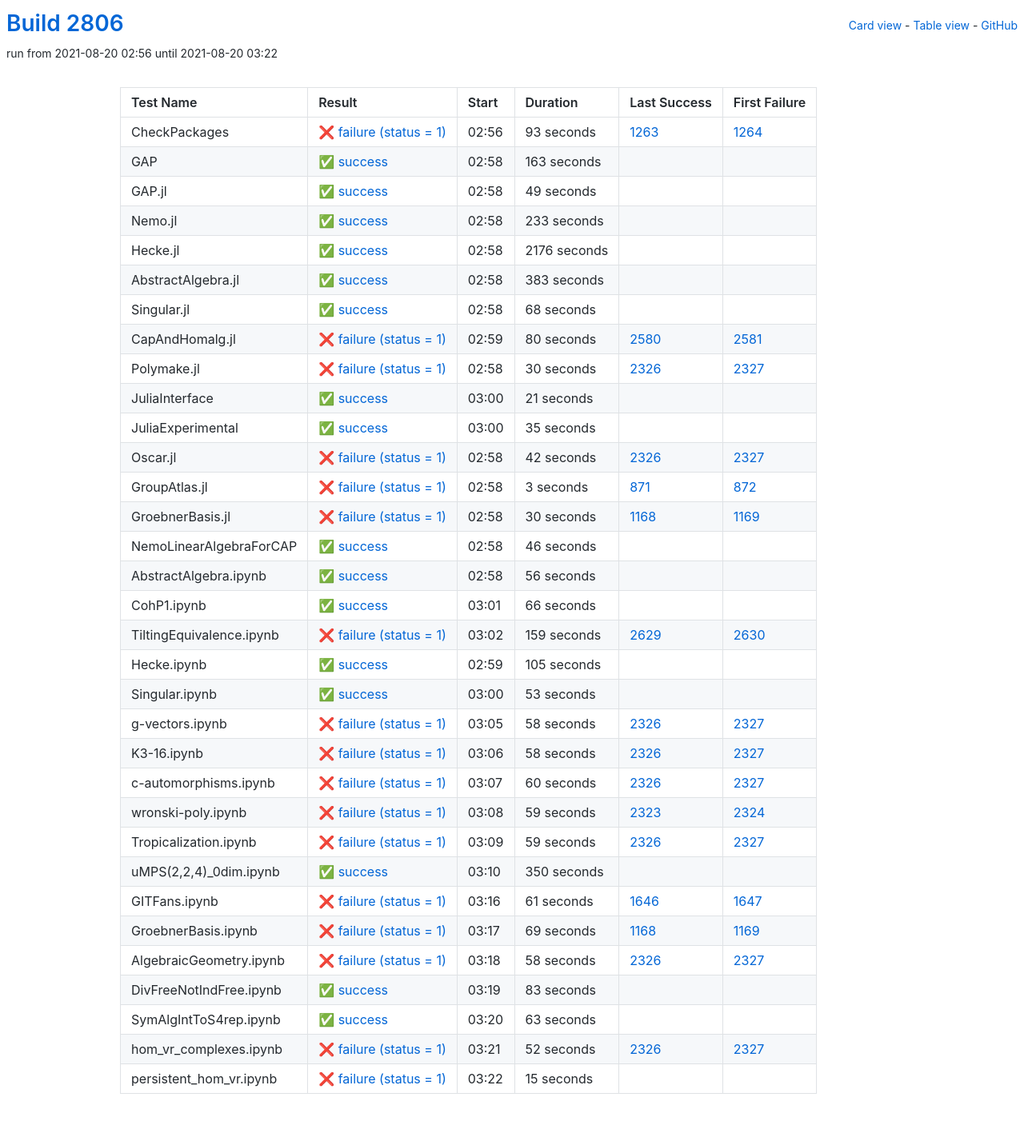
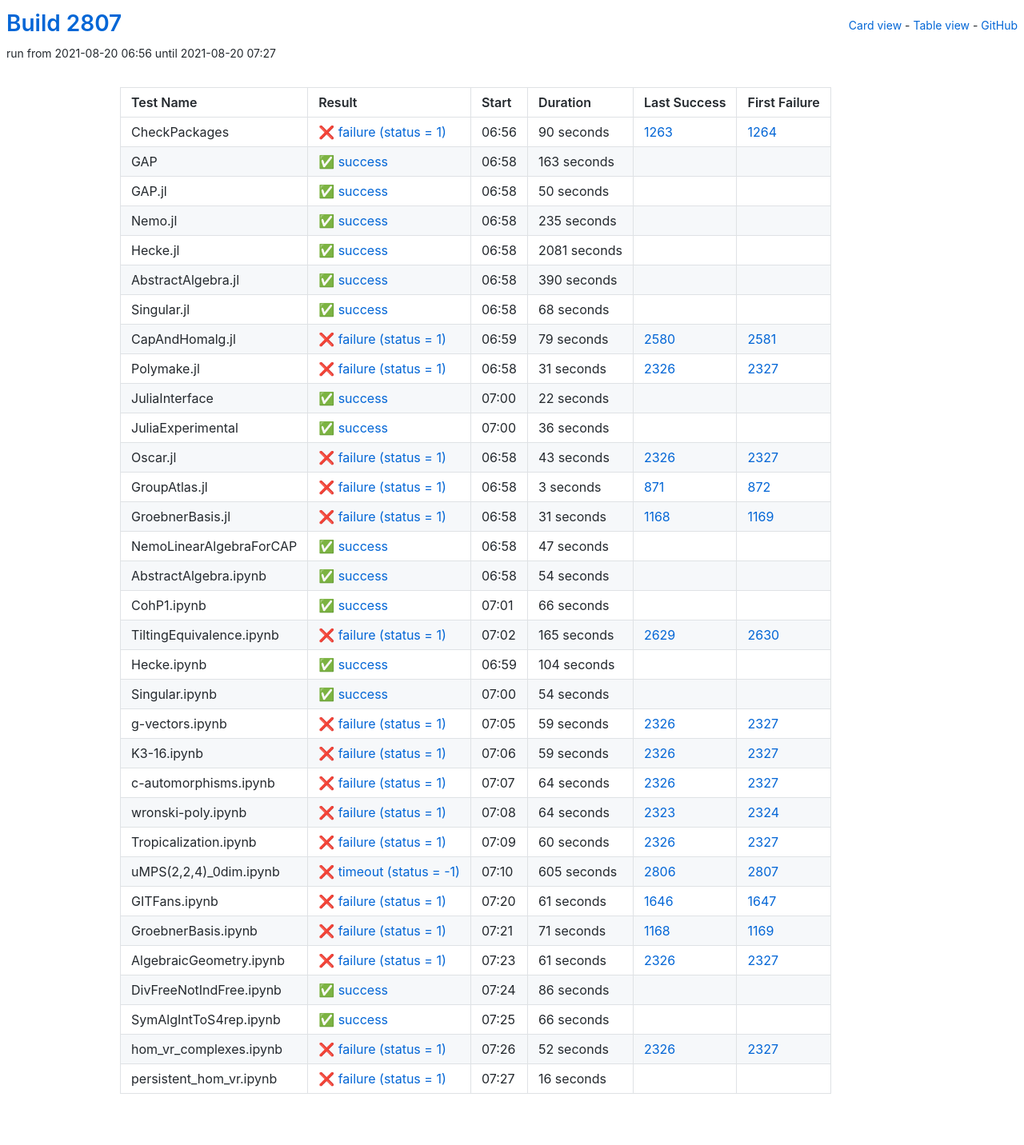
Before and after one commit to oscar-system/oscar-ci-status-stable, a Jekyll site: the page built from table.html, in a window 1280 px wide. Shown: the whole page at 80% size. Built offline with Jekyll 4.4.1, drawn with Linux system fonts in a browser that asks for light colours.

Commit message:
Build #2807

```diff
--- a/_data/ci.yml
+++ b/_data/ci.yml
@@ -1,6 +1,6 @@
 ---
-build: 2806
-build_url: https://oscarci.mathematik.uni-kl.de/job/oscar-stable/2806/
+build: 2807
+build_url: https://oscarci.mathematik.uni-kl.de/job/oscar-stable/2807/
 job: oscar-stable
 organization: oscar-system
 repo: oscar-ci-status-stable
@@ -8,20 +8,20 @@ repourl: https://github.com/oscar-system/oscar-ci-status-stable
 tests:
 - name: CheckPackages
   id: checkpackages
-  log: https://oscarci.mathematik.uni-kl.de/job/oscar-stable/2806/artifact/logs/build-2806/CheckPackages.log
-  start: 2021-08-20 02:56
+  log: https://oscarci.mathematik.uni-kl.de/job/oscar-stable/2807/artifact/logs/build-2807/CheckPackages.log
+  start: 2021-08-20 06:56
   success: false
   exitcode: 1
   status: failure
-  duration: 93
+  duration: 90
   last_success: 1263
   last_success_url: https://oscarci.mathematik.uni-kl.de/job/oscar-stable/1263/
   first_failure: 1264
   first_failure_url: https://oscarci.mathematik.uni-kl.de/job/oscar-stable/1264/
 - name: GAP
   id: gap
-  log: https://oscarci.mathematik.uni-kl.de/job/oscar-stable/2806/artifact/logs/build-2806/GAP.log
-  start: 2021-08-20 02:58
+  log: https://oscarci.mathematik.uni-kl.de/job/oscar-stable/2807/artifact/logs/build-2807/GAP.log
+  start: 2021-08-20 06:58
   success: true
   exitcode: 0
   status: success
@@ -32,56 +32,56 @@ tests:
   first_failure_url:
 - name: GAP.jl
   id: gap-jl
-  log: https://oscarci.mathematik.uni-kl.de/job/oscar-stable/2806/artifact/logs/build-2806/GAP.jl.log
-  start: 2021-08-20 02:58
+  log: https://oscarci.mathematik.uni-kl.de/job/oscar-stable/2807/artifact/logs/build-2807/GAP.jl.log
+  start: 2021-08-20 06:58
   success: true
   exitcode: 0
   status: success
-  duration: 49
+  duration: 50
   last_success: false
   last_success_url:
   first_failure: false
   first_failure_url:
 - name: Nemo.jl
   id: nemo-jl
-  log: https://oscarci.mathematik.uni-kl.de/job/oscar-stable/2806/artifact/logs/build-2806/Nemo.jl.log
-  start: 2021-08-20 02:58
+  log: https://oscarci.mathematik.uni-kl.de/job/oscar-stable/2807/artifact/logs/build-2807/Nemo.jl.log
+  start: 2021-08-20 06:58
   success: true
   exitcode: 0
   status: success
-  duration: 233
+  duration: 235
   last_success: false
   last_success_url:
   first_failure: false
   first_failure_url:
 - name: Hecke.jl
   id: hecke-jl
-  log: https://oscarci.mathematik.uni-kl.de/job/oscar-stable/2806/artifact/logs/build-2806/Hecke.jl.log
-  start: 2021-08-20 02:58
+  log: https://oscarci.mathematik.uni-kl.de/job/oscar-stable/2807/artifact/logs/build-2807/Hecke.jl.log
+  start: 2021-08-20 06:58
   success: true
   exitcode: 0
   status: success
-  duration: 2176
+  duration: 2081
   last_success: false
   last_success_url:
   first_failure: false
   first_failure_url:
 - name: AbstractAlgebra.jl
   id: abstractalgebra-jl
-  log: https://oscarci.mathematik.uni-kl.de/job/oscar-stable/2806/artifact/logs/build-2806/AbstractAlgebra.jl.log
-  start: 2021-08-20 02:58
+  log: https://oscarci.mathematik.uni-kl.de/job/oscar-stable/2807/artifact/logs/build-2807/AbstractAlgebra.jl.log
+  start: 2021-08-20 06:58
   success: true
   exitcode: 0
   status: success
-  duration: 383
+  duration: 390
   last_success: false
   last_success_url:
   first_failure: false
   first_failure_url:
 - name: Singular.jl
   id: singular-jl
-  log: https://oscarci.mathematik.uni-kl.de/job/oscar-stable/2806/artifact/logs/build-2806/Singular.jl.log
-  start: 2021-08-20 02:58
+  log: https://oscarci.mathematik.uni-kl.de/job/oscar-stable/2807/artifact/logs/build-2807/Singular.jl.log
+  start: 2021-08-20 06:58
   success: true
   exitcode: 0
   status: success
@@ -92,68 +92,68 @@ tests:
   first_failure_url:
 - name: CapAndHomalg.jl
   id: capandhomalg-jl
-  log: https://oscarci.mathematik.uni-kl.de/job/oscar-stable/2806/artifact/logs/build-2806/CapAndHomalg.jl.log
-  start: 2021-08-20 02:59
+  log: https://oscarci.mathematik.uni-kl.de/job/oscar-stable/2807/artifact/logs/build-2807/CapAndHomalg.jl.log
+  start: 2021-08-20 06:59
   success: false
   exitcode: 1
   status: failure
-  duration: 80
+  duration: 79
   last_success: 2580
   last_success_url: https://oscarci.mathematik.uni-kl.de/job/oscar-stable/2580/
   first_failure: 2581
   first_failure_url: https://oscarci.mathematik.uni-kl.de/job/oscar-stable/2581/
 - name: Polymake.jl
   id: polymake-jl
-  log: https://oscarci.mathematik.uni-kl.de/job/oscar-stable/2806/artifact/logs/build-2806/Polymake.jl.log
-  start: 2021-08-20 02:58
+  log: https://oscarci.mathematik.uni-kl.de/job/oscar-stable/2807/artifact/logs/build-2807/Polymake.jl.log
+  start: 2021-08-20 06:58
   success: false
   exitcode: 1
   status: failure
-  duration: 30
+  duration: 31
   last_success: 2326
   last_success_url: https://oscarci.mathematik.uni-kl.de/job/oscar-stable/2326/
   first_failure: 2327
   first_failure_url: https://oscarci.mathematik.uni-kl.de/job/oscar-stable/2327/
 - name: JuliaInterface
   id: juliainterface
-  log: https://oscarci.mathematik.uni-kl.de/job/oscar-stable/2806/artifact/logs/build-2806/JuliaInterface.log
-  start: 2021-08-20 03:00
+  log: https://oscarci.mathematik.uni-kl.de/job/oscar-stable/2807/artifact/logs/build-2807/JuliaInterface.log
+  start: 2021-08-20 07:00
   success: true
   exitcode: 0
   status: success
-  duration: 21
+  duration: 22
   last_success: false
   last_success_url:
   first_failure: false
   first_failure_url:
 - name: JuliaExperimental
   id: juliaexperimental
-  log: https://oscarci.mathematik.uni-kl.de/job/oscar-stable/2806/artifact/logs/build-2806/JuliaExperimental.log
-  start: 2021-08-20 03:00
+  log: https://oscarci.mathematik.uni-kl.de/job/oscar-stable/2807/artifact/logs/build-2807/JuliaExperimental.log
+  start: 2021-08-20 07:00
   success: true
   exitcode: 0
   status: success
-  duration: 35
+  duration: 36
   last_success: false
   last_success_url:
   first_failure: false
   first_failure_url:
 - name: Oscar.jl
   id: oscar-jl
-  log: https://oscarci.mathematik.uni-kl.de/job/oscar-stable/2806/artifact/logs/build-2806/Oscar.jl.log
-  start: 2021-08-20 02:58
+  log: https://oscarci.mathematik.uni-kl.de/job/oscar-stable/2807/artifact/logs/build-2807/Oscar.jl.log
+  start: 2021-08-20 06:58
   success: false
   exitcode: 1
   status: failure
-  duration: 42
+  duration: 43
   last_success: 2326
   last_success_url: https://oscarci.mathematik.uni-kl.de/job/oscar-stable/2326/
   first_failure: 2327
   first_failure_url: https://oscarci.mathematik.uni-kl.de/job/oscar-stable/2327/
 - name: GroupAtlas.jl
   id: groupatlas-jl
-  log: https://oscarci.mathematik.uni-kl.de/job/oscar-stable/2806/artifact/logs/build-2806/GroupAtlas.jl.log
-  start: 2021-08-20 02:58
+  log: https://oscarci.mathematik.uni-kl.de/job/oscar-stable/2807/artifact/logs/build-2807/GroupAtlas.jl.log
+  start: 2021-08-20 06:58
   success: false
   exitcode: 1
   status: failure
@@ -164,44 +164,44 @@ tests:
   first_failure_url: https://oscarci.mathematik.uni-kl.de/job/oscar-stable/872/
 - name: GroebnerBasis.jl
   id: groebnerbasis-jl
-  log: https://oscarci.mathematik.uni-kl.de/job/oscar-stable/2806/artifact/logs/build-2806/GroebnerBasis.jl.log
-  start: 2021-08-20 02:58
+  log: https://oscarci.mathematik.uni-kl.de/job/oscar-stable/2807/artifact/logs/build-2807/GroebnerBasis.jl.log
+  start: 2021-08-20 06:58
   success: false
   exitcode: 1
   status: failure
-  duration: 30
+  duration: 31
   last_success: 1168
   last_success_url: https://oscarci.mathematik.uni-kl.de/job/oscar-stable/1168/
   first_failure: 1169
   first_failure_url: https://oscarci.mathematik.uni-kl.de/job/oscar-stable/1169/
 - name: NemoLinearAlgebraForCAP
   id: nemolinearalgebraforcap
-  log: https://oscarci.mathematik.uni-kl.de/job/oscar-stable/2806/artifact/logs/build-2806/NemoLinearAlgebraForCAP.log
-  start: 2021-08-20 02:58
+  log: https://oscarci.mathematik.uni-kl.de/job/oscar-stable/2807/artifact/logs/build-2807/NemoLinearAlgebraForCAP.log
+  start: 2021-08-20 06:58
   success: true
   exitcode: 0
   status: success
-  duration: 46
+  duration: 47
   last_success: false
   last_success_url:
   first_failure: false
   first_failure_url:
 - name: AbstractAlgebra.ipynb
   id: abstractalgebra-ipynb
-  log: https://oscarci.mathematik.uni-kl.de/job/oscar-stable/2806/artifact/logs/build-2806/AbstractAlgebra.ipynb.log
-  start: 2021-08-20 02:58
+  log: https://oscarci.mathematik.uni-kl.de/job/oscar-stable/2807/artifact/logs/build-2807/AbstractAlgebra.ipynb.log
+  start: 2021-08-20 06:58
   success: true
   exitcode: 0
   status: success
-  duration: 56
+  duration: 54
   last_success: false
   last_success_url:
   first_failure: false
   first_failure_url:
 - name: CohP1.ipynb
   id: cohp1-ipynb
-  log: https://oscarci.mathematik.uni-kl.de/job/oscar-stable/2806/artifact/logs/build-2806/CohP1.ipynb.log
-  start: 2021-08-20 03:01
+  log: https://oscarci.mathematik.uni-kl.de/job/oscar-stable/2807/artifact/logs/build-2807/CohP1.ipynb.log
+  start: 2021-08-20 07:01
   success: true
   exitcode: 0
   status: success
@@ -212,68 +212,92 @@ tests:
   first_failure_url:
 - name: TiltingEquivalence.ipynb
   id: tiltingequivalence-ipynb
-  log: https://oscarci.mathematik.uni-kl.de/job/oscar-stable/2806/artifact/logs/build-2806/TiltingEquivalence.ipynb.log
-  start: 2021-08-20 03:02
+  log: https://oscarci.mathematik.uni-kl.de/job/oscar-stable/2807/artifact/logs/build-2807/TiltingEquivalence.ipynb.log
+  start: 2021-08-20 07:02
   success: false
   exitcode: 1
   status: failure
-  duration: 159
+  duration: 165
   last_success: 2629
   last_success_url: https://oscarci.mathematik.uni-kl.de/job/oscar-stable/2629/
   first_failure: 2630
   first_failure_url: https://oscarci.mathematik.uni-kl.de/job/oscar-stable/2630/
 - name: Hecke.ipynb
   id: hecke-ipynb
-  log: https://oscarci.mathematik.uni-kl.de/job/oscar-stable/2806/artifact/logs/build-2806/Hecke.ipynb.log
-  start: 2021-08-20 02:59
+  log: https://oscarci.mathematik.uni-kl.de/job/oscar-stable/2807/artifact/logs/build-2807/Hecke.ipynb.log
+  start: 2021-08-20 06:59
   success: true
   exitcode: 0
   status: success
-  duration: 105
+  duration: 104
   last_success: false
   last_success_url:
   first_failure: false
   first_failure_url:
 - name: Singular.ipynb
   id: singular-ipynb
-  log: https://oscarci.mathematik.uni-kl.de/job/oscar-stable/2806/artifact/logs/build-2806/Singular.ipynb.log
-  start: 2021-08-20 03:00
+  log: https://oscarci.mathematik.uni-kl.de/job/oscar-stable/2807/artifact/logs/build-2807/Singular.ipynb.log
+  start: 2021-08-20 07:00
   success: true
   exitcode: 0
   status: success
-  duration: 53
+  duration: 54
   last_success: false
   last_success_url:
   first_failure: false
   first_failure_url:
 - name: g-vectors.ipynb
   id: g-vectors-ipynb
-  log: https://oscarci.mathematik.uni-kl.de/job/oscar-stable/2806/artifact/logs/build-2806/g-vectors.ipynb.log
-  start: 2021-08-20 03:05
+  log: https://oscarci.mathematik.uni-kl.de/job/oscar-stable/2807/artifact/logs/build-2807/g-vectors.ipynb.log
+  start: 2021-08-20 07:05
   success: false
   exitcode: 1
   status: failure
-  duration: 58
+  duration: 59
   last_success: 2326
   last_success_url: https://oscarci.mathematik.uni-kl.de/job/oscar-stable/2326/
   first_failure: 2327
   first_failure_url: https://oscarci.mathematik.uni-kl.de/job/oscar-stable/2327/
 - name: K3-16.ipynb
   id: k3-16-ipynb
-  log: https://oscarci.mathematik.uni-kl.de/job/oscar-stable/2806/artifact/logs/build-2806/K3-16.ipynb.log
-  start: 2021-08-20 03:06
+  log: https://oscarci.mathematik.uni-kl.de/job/oscar-stable/2807/artifact/logs/build-2807/K3-16.ipynb.log
+  start: 2021-08-20 07:06
   success: false
   exitcode: 1
   status: failure
-  duration: 58
+  duration: 59
   last_success: 2326
   last_success_url: https://oscarci.mathematik.uni-kl.de/job/oscar-stable/2326/
   first_failure: 2327
   first_failure_url: https://oscarci.mathematik.uni-kl.de/job/oscar-stable/2327/
 - name: c-automorphisms.ipynb
   id: c-automorphisms-ipynb
-  log: https://oscarci.mathematik.uni-kl.de/job/oscar-stable/2806/artifact/logs/build-2806/c-automorphisms.ipynb.log
-  start: 2021-08-20 03:07
+  log: https://oscarci.mathematik.uni-kl.de/job/oscar-stable/2807/artifact/logs/build-2807/c-automorphisms.ipynb.log
+  start: 2021-08-20 07:07
+  success: false
+  exitcode: 1
+  status: failure
+  duration: 64
+  last_success: 2326
+  last_success_url: https://oscarci.mathematik.uni-kl.de/job/oscar-stable/2326/
+  first_failure: 2327
+  first_failure_url: https://oscarci.mathematik.uni-kl.de/job/oscar-stable/2327/
+- name: wronski-poly.ipynb
+  id: wronski-poly-ipynb
+  log: https://oscarci.mathematik.uni-kl.de/job/oscar-stable/2807/artifact/logs/build-2807/wronski-poly.ipynb.log
+  start: 2021-08-20 07:08
+  success: false
+  exitcode: 1
+  status: failure
+  duration: 64
+  last_success: 2323
+  last_success_url: https://oscarci.mathematik.uni-kl.de/job/oscar-stable/2323/
+  first_failure: 2324
+  first_failure_url: https://oscarci.mathematik.uni-kl.de/job/oscar-stable/2324/
+- name: Tropicalization.ipynb
+  id: tropicalization-ipynb
+  log: https://oscarci.mathematik.uni-kl.de/job/oscar-stable/2807/artifact/logs/build-2807/Tropicalization.ipynb.log
+  start: 2021-08-20 07:09
   success: false
   exitcode: 1
   status: failure
@@ -282,46 +306,22 @@ tests:
   last_success_url: https://oscarci.mathematik.uni-kl.de/job/oscar-stable/2326/
   first_failure: 2327
   first_failure_url: https://oscarci.mathematik.uni-kl.de/job/oscar-stable/2327/
-- name: wronski-poly.ipynb
-  id: wronski-poly-ipynb
-  log: https://oscarci.mathematik.uni-kl.de/job/oscar-stable/2806/artifact/logs/build-2806/wronski-poly.ipynb.log
-  start: 2021-08-20 03:08
-  success: false
-  exitcode: 1
-  status: failure
-  duration: 59
-  last_success: 2323
-  last_success_url: https://oscarci.mathematik.uni-kl.de/job/oscar-stable/2323/
-  first_failure: 2324
-  first_failure_url: https://oscarci.mathematik.uni-kl.de/job/oscar-stable/2324/
-- name: Tropicalization.ipynb
-  id: tropicalization-ipynb
-  log: https://oscarci.mathematik.uni-kl.de/job/oscar-stable/2806/artifact/logs/build-2806/Tropicalization.ipynb.log
-  start: 2021-08-20 03:09
-  success: false
-  exitcode: 1
-  status: failure
-  duration: 59
-  last_success: 2326
-  last_success_url: https://oscarci.mathematik.uni-kl.de/job/oscar-stable/2326/
-  first_failure: 2327
-  first_failure_url: https://oscarci.mathematik.uni-kl.de/job/oscar-stable/2327/
 - name: uMPS(2,2,4)_0dim.ipynb
   id: umps-2-2-4-0dim-ipynb
-  log: https://oscarci.mathematik.uni-kl.de/job/oscar-stable/2806/artifact/logs/build-2806/uMPS-2-2-4-_0dim.ipynb.log
-  start: 2021-08-20 03:10
-  success: true
-  exitcode: 0
-  status: success
-  duration: 350
-  last_success: false
-  last_success_url:
-  first_failure: false
-  first_failure_url:
+  log: https://oscarci.mathematik.uni-kl.de/job/oscar-stable/2807/artifact/logs/build-2807/uMPS-2-2-4-_0dim.ipynb.log
+  start: 2021-08-20 07:10
+  success: false
+  exitcode: -1
+  status: timeout
+  duration: 605
+  last_success: 2806
+  last_success_url: https://oscarci.mathematik.uni-kl.de/job/oscar-stable/2806/
+  first_failure: 2807
+  first_failure_url: https://oscarci.mathematik.uni-kl.de/job/oscar-stable/2807/
 - name: GITFans.ipynb
   id: gitfans-ipynb
-  log: https://oscarci.mathematik.uni-kl.de/job/oscar-stable/2806/artifact/logs/build-2806/GITFans.ipynb.log
-  start: 2021-08-20 03:16
+  log: https://oscarci.mathematik.uni-kl.de/job/oscar-stable/2807/artifact/logs/build-2807/GITFans.ipynb.log
+  start: 2021-08-20 07:20
   success: false
   exitcode: 1
   status: failure
@@ -332,56 +332,56 @@ tests:
   first_failure_url: https://oscarci.mathematik.uni-kl.de/job/oscar-stable/1647/
 - name: GroebnerBasis.ipynb
   id: groebnerbasis-ipynb
-  log: https://oscarci.mathematik.uni-kl.de/job/oscar-stable/2806/artifact/logs/build-2806/GroebnerBasis.ipynb.log
-  start: 2021-08-20 03:17
+  log: https://oscarci.mathematik.uni-kl.de/job/oscar-stable/2807/artifact/logs/build-2807/GroebnerBasis.ipynb.log
+  start: 2021-08-20 07:21
   success: false
   exitcode: 1
   status: failure
-  duration: 69
+  duration: 71
   last_success: 1168
   last_success_url: https://oscarci.mathematik.uni-kl.de/job/oscar-stable/1168/
   first_failure: 1169
   first_failure_url: https://oscarci.mathematik.uni-kl.de/job/oscar-stable/1169/
 - name: AlgebraicGeometry.ipynb
   id: algebraicgeometry-ipynb
-  log: https://oscarci.mathematik.uni-kl.de/job/oscar-stable/2806/artifact/logs/build-2806/AlgebraicGeometry.ipynb.log
-  start: 2021-08-20 03:18
+  log: https://oscarci.mathematik.uni-kl.de/job/oscar-stable/2807/artifact/logs/build-2807/AlgebraicGeometry.ipynb.log
+  start: 2021-08-20 07:23
   success: false
   exitcode: 1
   status: failure
-  duration: 58
+  duration: 61
   last_success: 2326
   last_success_url: https://oscarci.mathematik.uni-kl.de/job/oscar-stable/2326/
   first_failure: 2327
   first_failure_url: https://oscarci.mathematik.uni-kl.de/job/oscar-stable/2327/
 - name: DivFreeNotIndFree.ipynb
   id: divfreenotindfree-ipynb
-  log: https://oscarci.mathematik.uni-kl.de/job/oscar-stable/2806/artifact/logs/build-2806/DivFreeNotIndFree.ipynb.log
-  start: 2021-08-20 03:19
+  log: https://oscarci.mathematik.uni-kl.de/job/oscar-stable/2807/artifact/logs/build-2807/DivFreeNotIndFree.ipynb.log
+  start: 2021-08-20 07:24
   success: true
   exitcode: 0
   status: success
-  duration: 83
+  duration: 86
   last_success: false
   last_success_url:
   first_failure: false
   first_failure_url:
 - name: SymAlgIntToS4rep.ipynb
   id: symalginttos4rep-ipynb
-  log: https://oscarci.mathematik.uni-kl.de/job/oscar-stable/2806/artifact/logs/build-2806/SymAlgIntToS4rep.ipynb.log
-  start: 2021-08-20 03:20
+  log: https://oscarci.mathematik.uni-kl.de/job/oscar-stable/2807/artifact/logs/build-2807/SymAlgIntToS4rep.ipynb.log
+  start: 2021-08-20 07:25
   success: true
   exitcode: 0
   status: success
-  duration: 63
+  duration: 66
   last_success: false
   last_success_url:
   first_failure: false
   first_failure_url:
 - name: hom_vr_complexes.ipynb
   id: hom-vr-complexes-ipynb
-  log: https://oscarci.mathematik.uni-kl.de/job/oscar-stable/2806/artifact/logs/build-2806/hom_vr_complexes.ipynb.log
-  start: 2021-08-20 03:21
+  log: https://oscarci.mathematik.uni-kl.de/job/oscar-stable/2807/artifact/logs/build-2807/hom_vr_complexes.ipynb.log
+  start: 2021-08-20 07:26
   success: false
   exitcode: 1
   status: failure
@@ -392,12 +392,12 @@ tests:
   first_failure_url: https://oscarci.mathematik.uni-kl.de/job/oscar-stable/2327/
 - name: persistent_hom_vr.ipynb
   id: persistent-hom-vr-ipynb
-  log: https://oscarci.mathematik.uni-kl.de/job/oscar-stable/2806/artifact/logs/build-2806/persistent_hom_vr.ipynb.log
-  start: 2021-08-20 03:22
+  log: https://oscarci.mathematik.uni-kl.de/job/oscar-stable/2807/artifact/logs/build-2807/persistent_hom_vr.ipynb.log
+  start: 2021-08-20 07:27
   success: false
   exitcode: 1
   status: failure
-  duration: 15
+  duration: 16
   last_success: false
   last_success_url:
   first_failure: false
```
Also changed, not shown: README.md.
